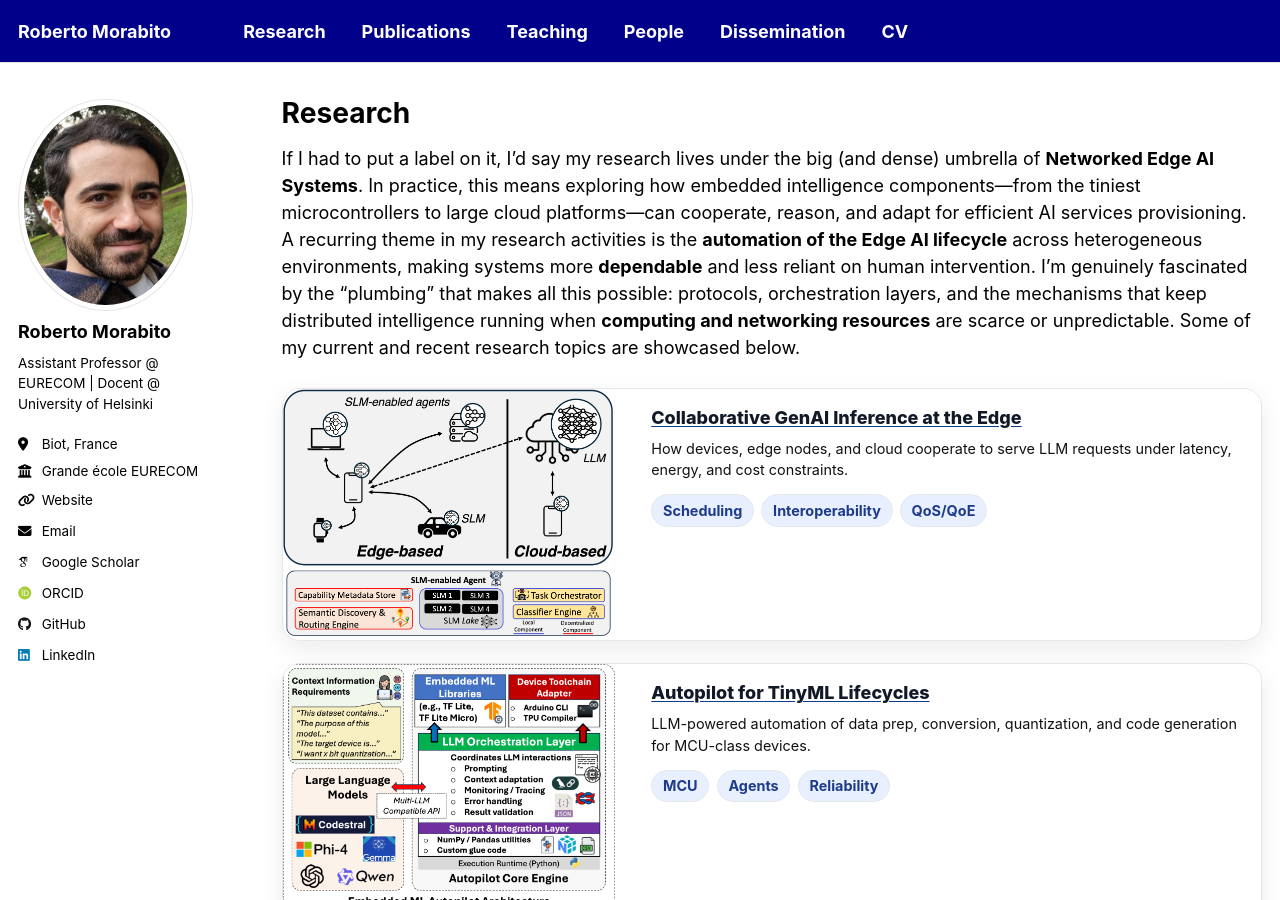
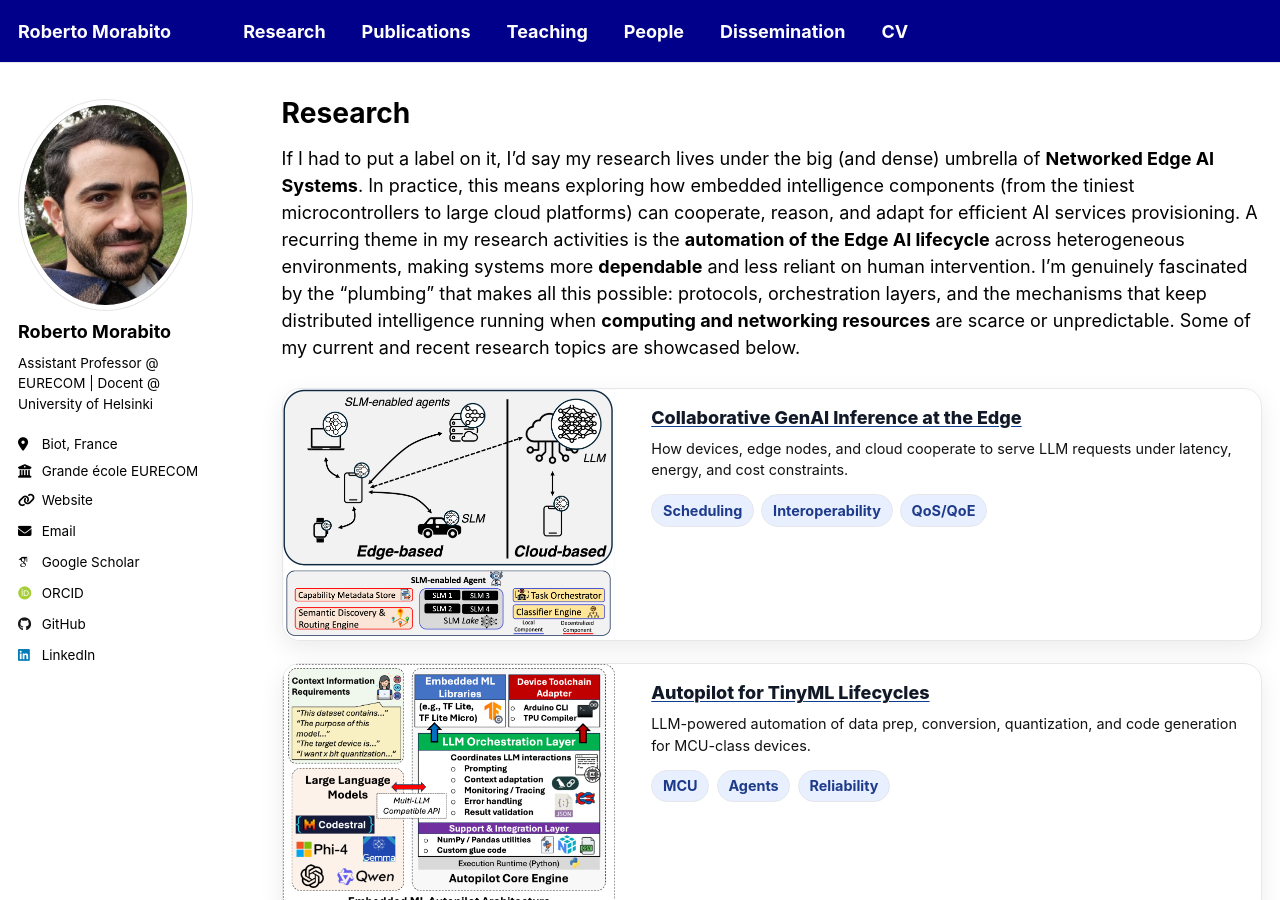
Before and after one commit to robertmora/robertmora.github.io, a Jekyll site: the page built from _pages/research.html, in a window 1280 px wide and 900 px high. Built offline with Jekyll 4.4.1, drawn with Linux system fonts in a browser that asks for light colours; some web fonts are replaced; a script that is not in the unit is left out.

Commit message:
Update research.html

```diff
--- a/_pages/research.html
+++ b/_pages/research.html
@@ -67,8 +67,8 @@ author_profile: true
 </style>
 
 <p>
-If I had to put a label on it, I’d say my research lives under the big (and dense) umbrella of <strong>Networked Edge AI Systems</strong>. In practice, this means exploring how embedded intelligence components—from the tiniest
-microcontrollers to large cloud platforms—can cooperate, reason, and adapt for efficient AI services provisioning. A recurring theme in my research activities is the <strong>automation of the Edge AI lifecycle</strong> across heterogeneous environments,
+If I had to put a label on it, I’d say my research lives under the big (and dense) umbrella of <strong>Networked Edge AI Systems</strong>. In practice, this means exploring how embedded intelligence components (from the tiniest
+microcontrollers to large cloud platforms) can cooperate, reason, and adapt for efficient AI services provisioning. A recurring theme in my research activities is the <strong>automation of the Edge AI lifecycle</strong> across heterogeneous environments,
 making systems more <strong>dependable</strong> and less reliant on human intervention. I’m genuinely fascinated by the “plumbing” that makes all this possible: protocols, orchestration layers,  and the mechanisms that keep distributed intelligence running when <strong>computing and networking resources</strong> are scarce or unpredictable.
 Some of my current and recent research topics are showcased below.
 </p>
```
